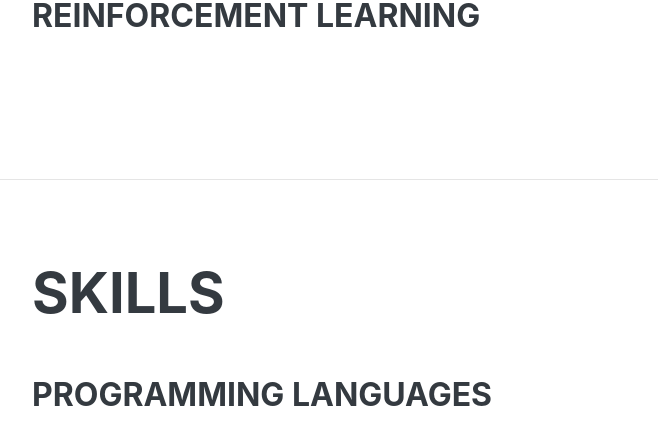
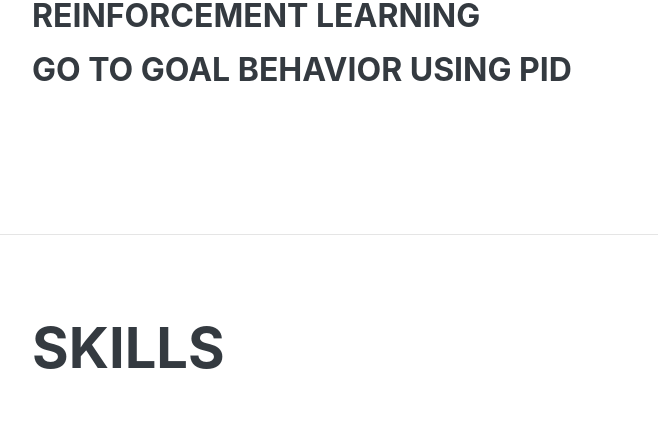
Before and after one commit to aditya-shirwatkar/backup-website, a plain HTML site: page index.html in a window 1280 px wide. Shown: the part 3180-3605 px from the top of the page, without its empty margins (288-946 px from the left). Drawn offline with nearby package versions, Linux system fonts and the light colour scheme; a web font is replaced by a local one.

Commit message:
added PID section in side projects

```diff
--- a/index.html
+++ b/index.html
@@ -218,6 +218,9 @@
                             <div>
                                 <h3 class="mb-3">Reinforcement Learning</h3>
                             </div>
+                            <div>
+                                <h3 class="mb-3">Go to Goal Behavior using PID</h3>
+                            </div>
                         </div>
                     </div>
                 </div>
```
